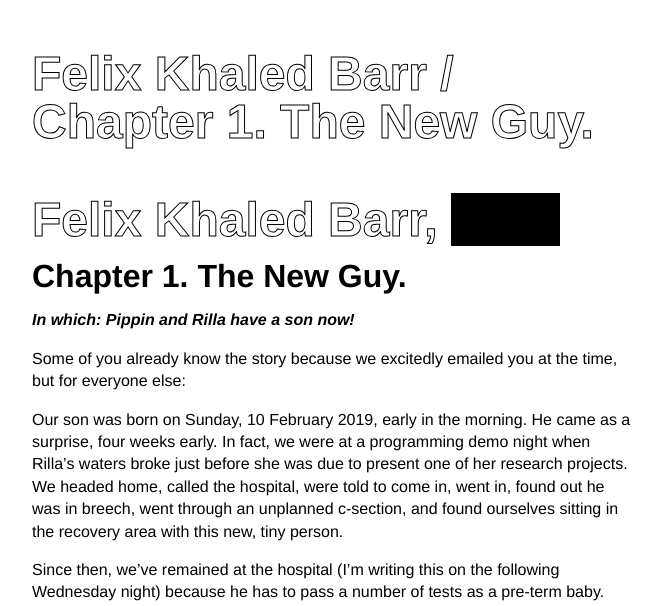
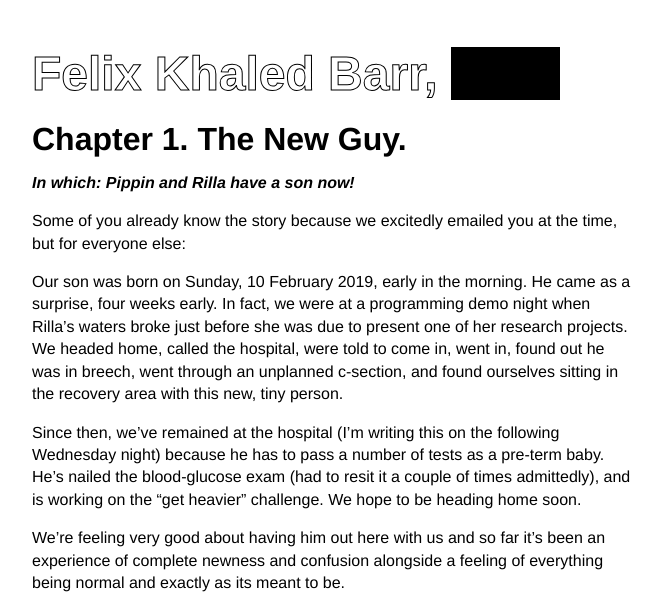
Before and after one commit to pippinbarr/felixkhaledbarr.com, a Jekyll site: the page built from index.md, in a window 1280 px wide. Shown: the top 606 px of the page, without its empty margins (308-969 px from the left). Built offline with Jekyll 4.4.1, drawn with Linux system fonts in a browser that asks for light colours; our own code applies the rules of GitHub Pages for plain Markdown files.

Commit message:
Naturally this is harder than it should be

```diff
--- a/_includes/header.html
+++ b/_includes/header.html
@@ -4,12 +4,9 @@
     {% assign default_paths = site.pages | map: "path" %}
     {% assign page_paths = site.header_pages | default: default_paths %}
 
+
     <div id="title">
-      <a class="no-deco" href="{{ '/' | relative_url }}">
-        {{ site.title | escape}}
-      </a>
-      {% if page.title %}/ {{ page.title | escape }}{% endif %}
-      <!-- <a class="no-deco" href="{{ site.url }}{{ site.baseurl }}">{{ site.title | escape }}</a> -->
+      <span id="name">Felix Khaled Barr</span>, <span id="life">a life</span>
     </div>
 
     <nav>
--- a/_layouts/home.html
+++ b/_layouts/home.html
@@ -2,8 +2,4 @@
 layout: default
 ---
 
-<div id="title">
-  <span id="name">Felix Khaled Barr</span>, <span id="life">a life</span>
-</div>
-
 {{ content }}
--- a/assets/main.scss
+++ b/assets/main.scss
@@ -6,7 +6,7 @@ $backgroundColor: white;
 $highlightColor: rgb(0,0,0);
 $linkUnderlineAlpha: 0.5;
 
-#title {
+#life-title {
   font-family: Helvetica, sans-serif;
   font-size: 2em;
 }
```
